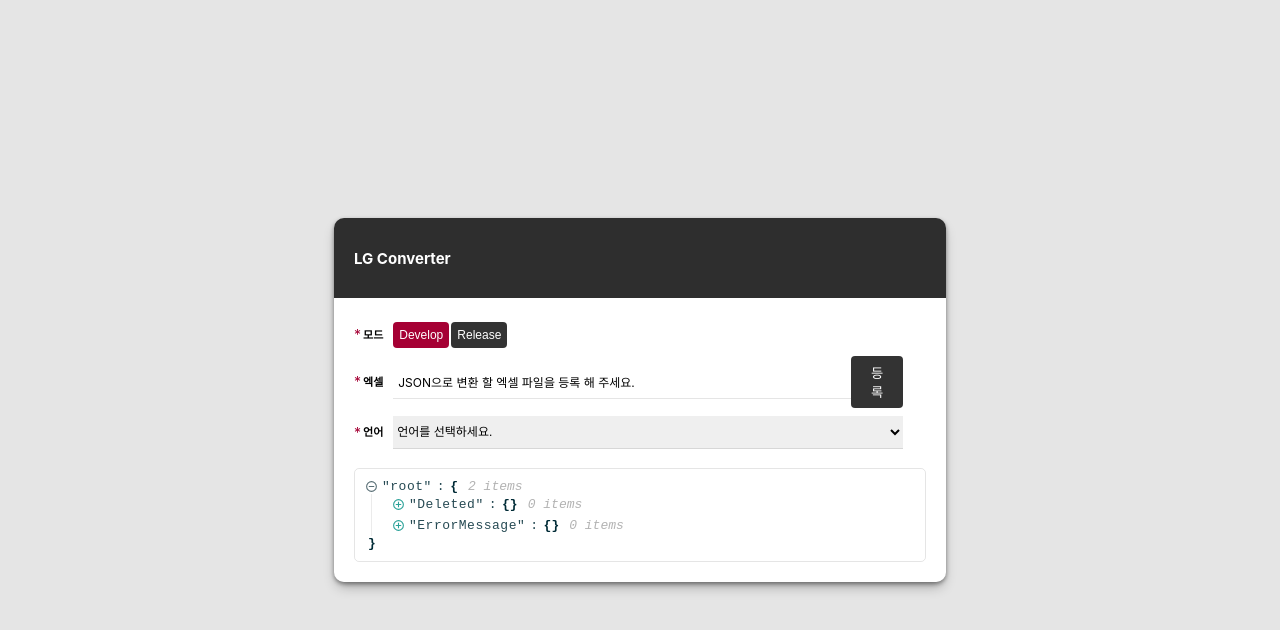
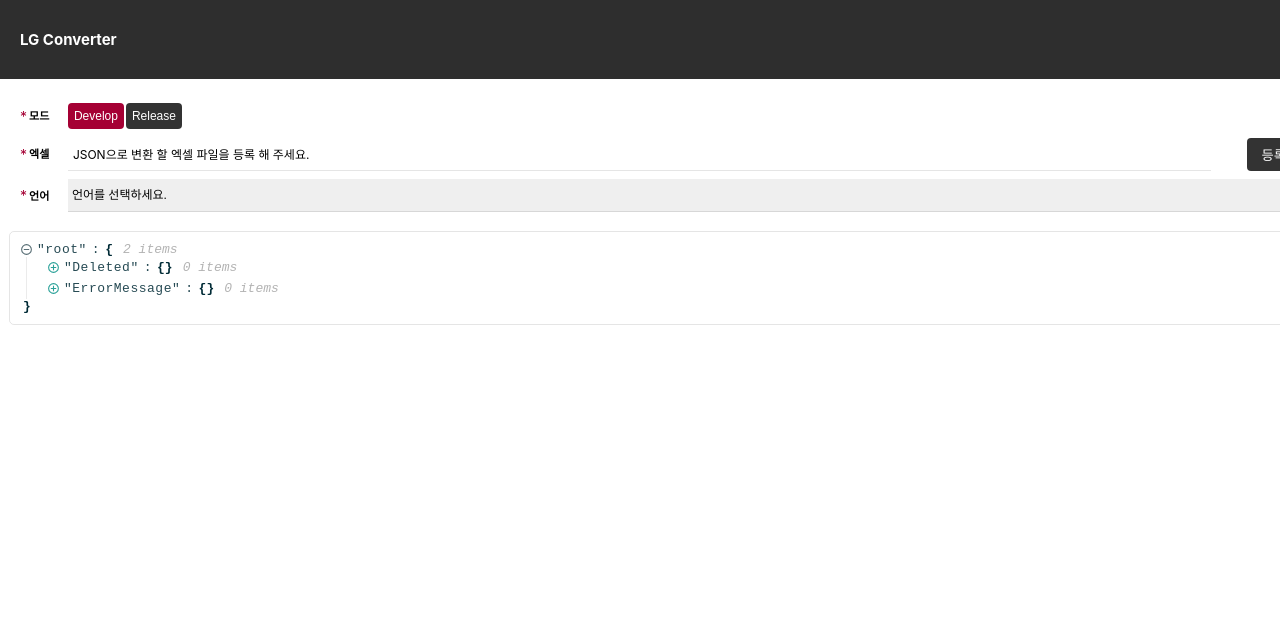
Before and after one commit to jiwooproity/react-converter, a React (Create React App) app: page / in a window 1280 px wide. Shown: the top 630 px of the page. Built offline with nearby package versions, Linux system fonts and the light colour scheme; the HTML template or start-up script is replaced by a standard one.

Commit message:
Electron : BrowerWindow 전용 스타일 적용, 최적화 및 업데이트

```diff
--- a/package.json
+++ b/package.json
@@ -55,6 +55,8 @@
     "@testing-library/jest-dom": "^5.16.5",
     "@testing-library/react": "^13.4.0",
     "@testing-library/user-event": "^13.5.0",
+    "concurrently": "^7.6.0",
+    "cross-env": "^7.0.3",
     "electron-is-dev": "^2.0.0",
     "file-saver": "^2.0.5",
     "jszip": "^3.10.1",
@@ -74,7 +76,8 @@
     "electron-is-dev": "^2.0.0"
   },
   "scripts": {
-    "start": "electron .",
+    "react-start": "react-scripts start",
+    "start": "concurrently \"cross-env NODE_ENV=development BROWSER=none npm run react-start\" \"wait-on http://localhost:3000 && electron .\"",
     "build:osx": "build --mac",
     "build:linux": "npm run build:linux32 && npm run build:linux64",
     "build:linux32": "build --linux --ia32",
--- a/public/electron.js
+++ b/public/electron.js
@@ -13,6 +13,7 @@
       enableRemoteModule: true,
       devTools: isDev,
     },
+    resizable: false,
   });
 
   mainWindow.loadURL(isDev ? "http://localhost:3000" : `file://${path.join(__dirname, "../build/index.html")}`);
@@ -21,7 +22,7 @@
     mainWindow.webContents.openDevTools({ mode: "detach" });
   }
 
-  mainWindow.setResizable(true);
+  mainWindow.removeMenu(true);
   mainWindow.on("closed", () => (mainWindow = null));
   mainWindow.focus();
 }
--- a/src/App.js
+++ b/src/App.js
@@ -34,25 +34,9 @@
   AllDownloadButton,
 } from "./style/Styled";
 
-const setKey = [
-  "Korean",
-  "English(US)",
-  "Chinese",
-  "French",
-  "German",
-  "Japanese",
-  "Portuguese(Brazilian)",
-  "Spanish",
-];
+const setKey = ["Korean", "English(US)", "Chinese", "French", "German", "Japanese", "Portuguese(Brazilian)", "Spanish"];
 
-const errorArr = [
-  "DUPLICATE.ERROR",
-  "SPACE_BAR.ERROR",
-  "STR_ID_SPACE.ERROR",
-  "STR_ID.ERROR",
-  "BRACE.ERROR",
-  "NONE.ERROR",
-];
+const errorArr = ["DUPLICATE.ERROR", "SPACE_BAR.ERROR", "STR_ID_SPACE.ERROR", "STR_ID.ERROR", "BRACE.ERROR", "NONE.ERROR"];
 
 const App = () => {
   const inputRef = useRef(null);
@@ -68,13 +52,9 @@
     ErrorMessage: {},
   }); // 아래 JSON 프리 뷰에 띄어 줄 데이터 목록 설정
 
-  const [uploadFileName, setUploadFileName] = useState(
-    "JSON으로 변환 할 엑셀 파일을 등록 해 주세요."
-  );
+  const [uploadFileName, setUploadFileName] = useState("JSON으로 변환 할 엑셀 파일을 등록 해 주세요.");
 
-  const [selectData, setSelectData] = useState([
-    { name: "언어를 선택하세요.", value: "" },
-  ]);
+  const [selectData, setSelectData] = useState([{ name: "언어를 선택하세요.", value: "" }]);
 
   const onMode = (on) => {
     setMode(on);
@@ -164,9 +144,7 @@
           _.forEach(sheetStr.predefined, (preStr, strIdx) => {
             // ... { ...Convert, * [Korean]: { ...Convert[key], [language]: "언어" } * }
             preLanguage[preKey] += `\t${preStr} : ${
-              JSON[1][strIdx][preKey].toString().indexOf("value.") >= 0
-                ? JSON[1][strIdx][preKey].toString()
-                : '"' + JSON[1][strIdx][preKey].toString() + '"'
+              JSON[1][strIdx][preKey].toString().indexOf("value.") >= 0 ? JSON[1][strIdx][preKey].toString() : '"' + JSON[1][strIdx][preKey].toString() + '"'
             } ,\n`;
           });
         }
@@ -261,13 +239,7 @@
   };
 
   const onSettingJs = (value) => {
-    const setJS =
-      string +
-      preString[value] +
-      "};" +
-      message +
-      strString[value] +
-      "});\n\nexport default messages;";
+    const setJS = string + preString[value] + "};" + message + strString[value] + "});\n\nexport default messages;";
 
     return setJS;
   };
@@ -340,18 +312,10 @@
           <LanguageMenu>
             <LanguageRequired>*</LanguageRequired>
             <LanguageTarget>엑셀</LanguageTarget>
-            <UploadFileInput
-              type={"file"}
-              id="excelInput"
-              onChange={onUpload}
-              ref={inputRef}
-              accept={".xls,.xlsx"}
-            />
+            <UploadFileInput type={"file"} id="excelInput" onChange={onUpload} ref={inputRef} accept={".xls,.xlsx"} />
             <UploadFileInputStyle>
               <UploadFileInputText>{uploadFileName}</UploadFileInputText>
-              <UploadFileInputButton onClick={() => inputRef.current.click()}>
-                등록
-              </UploadFileInputButton>
+              <UploadFileInputButton onClick={() => inputRef.current.click()}>등록</UploadFileInputButton>
             </UploadFileInputStyle>
           </LanguageMenu>
           <LanguageMenu>
@@ -360,27 +324,14 @@
             <SelectBox data={selectData} onSelect={onSelect} />
           </LanguageMenu>
           <JsonView>
-            <ReactJson
-              src={jsonData}
-              displayDataTypes={false}
-              iconStyle={"circle"}
-            />
+            <ReactJson src={jsonData} displayDataTypes={false} iconStyle={"circle"} />
           </JsonView>
         </ConverterWrapper>
         <ConverterBottomWrap>
-          <DownloadButton
-            disabled={jsonUrl === ""}
-            href={jsonUrl}
-            id={`${fileName}`}
-            download={`${fileName}`}
-          >
+          <DownloadButton disabled={jsonUrl === ""} href={jsonUrl} id={`${fileName}`} download={`${fileName}`}>
             JS 다운로드
           </DownloadButton>
-          <AllDownloadButton
-            disabled={preString === "" && strString === ""}
-            active={jsonUrl === ""}
-            onClick={onCreateZip}
-          >
+          <AllDownloadButton disabled={preString === "" && strString === ""} active={jsonUrl === ""} onClick={onCreateZip}>
             ZIP 다운로드
           </AllDownloadButton>
         </ConverterBottomWrap>
--- a/src/SelectBox.js
+++ b/src/SelectBox.js
@@ -3,16 +3,14 @@
 import styled from "styled-components";
 
 const SelectBoxElement = styled.select`
-  width: 510px;
+  /* width: 510px; */
+  width: 100%;
   padding: 8px 5px 8px 0px;
   border: none;
   margin-left: 10px;
   outline: 0 none;
   font-size: 12px;
-  border-bottom: ${({ required }) =>
-    required
-      ? "1px solid rgba(165, 0, 52, 0.3)"
-      : "1px solid rgba(0, 0, 0, 0.1)"};
+  border-bottom: ${({ required }) => (required ? "1px solid rgba(165, 0, 52, 0.3)" : "1px solid rgba(0, 0, 0, 0.1)")};
 
   &:hover {
     border-color: rgba(0, 0, 0, 0.5);
@@ -34,12 +32,7 @@
   return (
     <SelectBoxElement onChange={onSelect} required={required}>
       {_.map(data, (item, index) => (
-        <SelectBoxOption
-          key={index}
-          value={item.value}
-          id={item.id}
-          defaultValue={""}
-        >
+        <SelectBoxOption key={index} value={item.value} id={item.id} defaultValue={""}>
           {item.name}
         </SelectBoxOption>
       ))}
--- a/src/style/Styled.js
+++ b/src/style/Styled.js
@@ -2,12 +2,11 @@
 
 export const ConverterContainer = styled.div`
   width: 100%;
-  height: 100vh;
+  height: 100%;
 
   position: relative;
 
   display: flex;
-  flex-direction: column;
   justify-content: center;
   align-items: center;
 
@@ -15,18 +14,22 @@
 `;
 
 export const ConvertMainWrapper = styled.div`
-  border-radius: 10px;
-  box-shadow: rgba(0, 0, 0, 0.4) 0px 2px 4px,
-    rgba(0, 0, 0, 0.3) 0px 7px 13px -3px, rgba(0, 0, 0, 0.2) 0px -3px 0px inset;
+  width: 100%;
+  height: 100%;
+
+  /* border-radius: 10px;
+  box-shadow: rgba(0, 0, 0, 0.4) 0px 2px 4px, rgba(0, 0, 0, 0.3) 0px 7px 13px -3px, rgba(0, 0, 0, 0.2) 0px -3px 0px inset; */
 
   overflow: hidden;
 `;
 
 export const ConverterWrapper = styled.div`
+  width: 100%;
+  height: 531px;
   padding: 20px;
   display: flex;
   flex-direction: column;
-  align-items: flex-end;
+  align-items: center;
 
   background-color: white;
 `;
@@ -56,7 +59,7 @@
 export const LanguageMenu = styled.div`
   width: 100%;
   display: flex;
-  justify-content: flex-start;
+  justify-content: center;
   align-items: center;
   list-style: none;
 
@@ -71,6 +74,7 @@
 `;
 
 export const LanguageTarget = styled.span`
+  width: 30px;
   font-size: 11px;
   line-height: 12px;
 
@@ -95,6 +99,7 @@
 
   background-color: rgba(0, 0, 0, 0.8);
 
+  opacity: ${({ disabled }) => (disabled ? "0" : "1")};
   pointer-events: ${({ disabled }) => (disabled ? "none" : "")};
 
   &:hover {
@@ -129,12 +134,12 @@
     color: white;
   }
 
-  transition: background-color 0.5s ease, color 0.5s ease, width 0.5s ease,
-    height 0.5s ease;
+  transition: background-color 0.5s ease, color 0.5s ease, width 0.5s ease, height 0.5s ease;
 `;
 
 export const JsonView = styled.div`
-  width: 550px;
+  /* width: 550px; */
+  width: 100%;
   margin-top: 15px;
   max-height: 300px;
   overflow-y: scroll;
@@ -161,14 +166,15 @@
 `;
 
 export const UploadFileInput = styled.input`
-  width: 510px;
+  /* width: 510px; */
   padding: 8px 5px 8px 5px;
   margin-left: 10px;
   display: none;
 `;
 
 export const UploadFileInputStyle = styled.label`
-  width: 510px;
+  /* width: 510px; */
+  width: 100%;
   font-size: 12px;
   margin-left: 10px;
   display: flex;
@@ -177,14 +183,11 @@
 `;
 
 export const UploadFileInputText = styled.span`
-  width: 450px;
+  width: 92%;
   font-size: 12px;
   padding: 8px 5px 8px 5px;
 
-  border-bottom: ${({ required }) =>
-    required
-      ? "1px solid rgba(165, 0, 52, 0.3)"
-      : "1px solid rgba(0, 0, 0, 0.1)"};
+  border-bottom: ${({ required }) => (required ? "1px solid rgba(165, 0, 52, 0.3)" : "1px solid rgba(0, 0, 0, 0.1)")};
 
   &:hover {
     border-color: rgba(0, 0, 0, 0.5);
@@ -214,7 +217,8 @@
 `;
 
 export const UploadModeWrap = styled.div`
-  width: 510px;
+  /* width: 510px; */
+  width: 100%;
   margin-left: 10px;
 
   display: flex;
@@ -228,8 +232,7 @@
   font-size: 12px;
   color: white;
   margin-right: 2px;
-  background-color: ${({ active }) =>
-    active ? "#a50034" : "rgba(0, 0, 0, 0.8)"};
+  background-color: ${({ active }) => (active ? "#a50034" : "rgba(0, 0, 0, 0.8)")};
 
   &:hover {
     background-color: #a50034;
```
